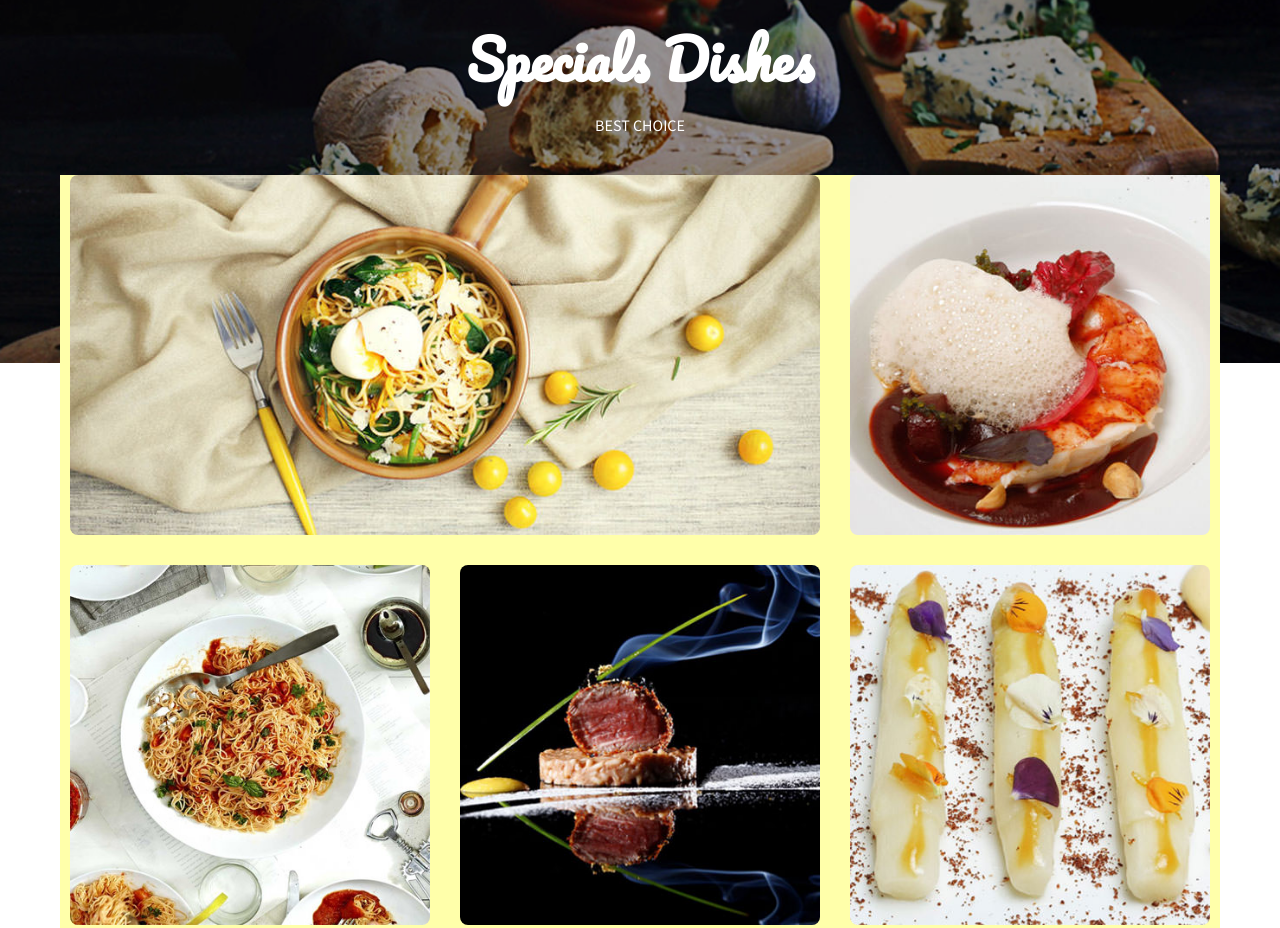
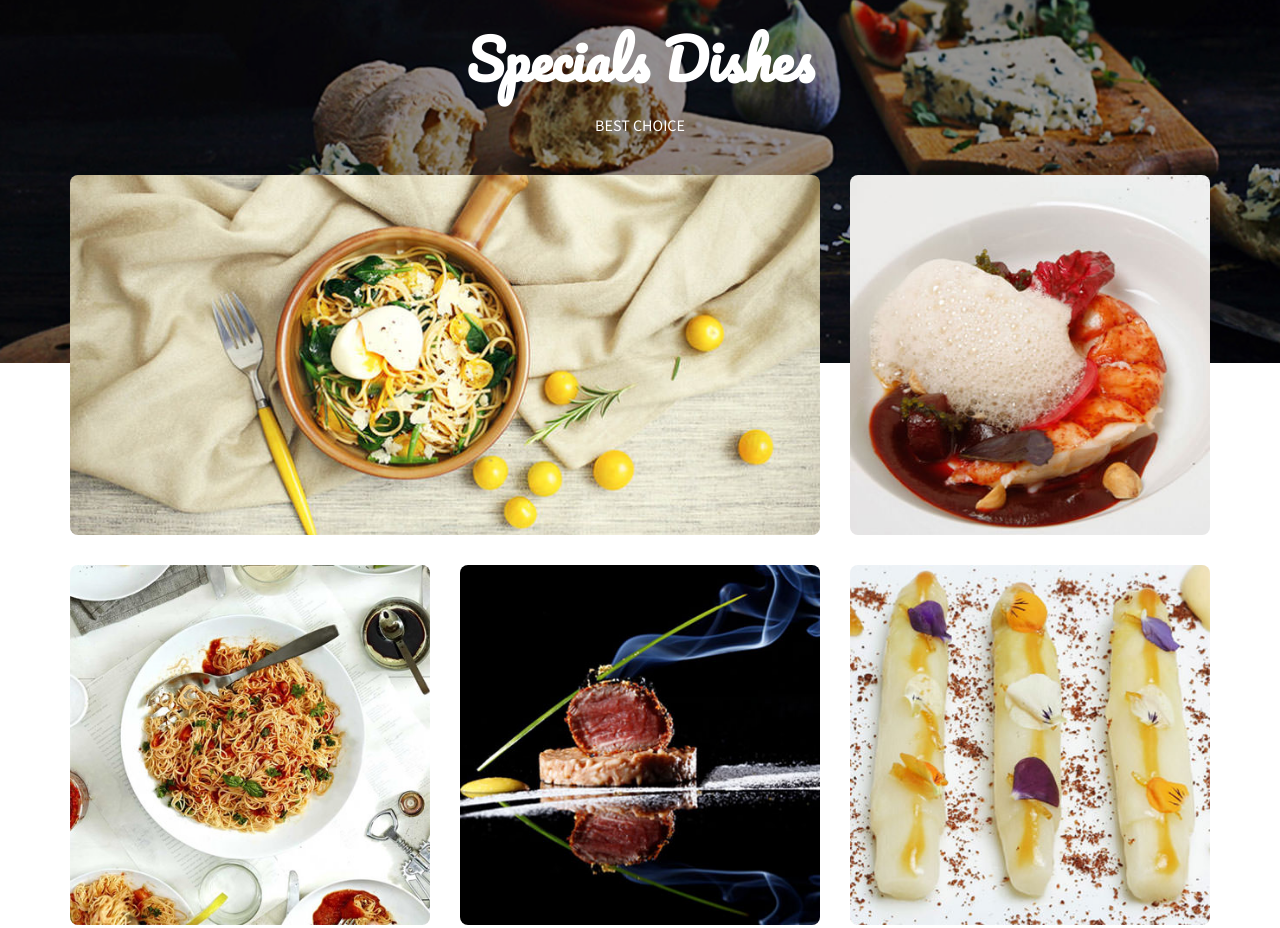
Before and after one commit to choiseunghun3000/kuliner, a plain HTML site: page index.html in a window 1280 px wide. Shown: the part 1287-2215 px from the top of the page. Drawn offline with Linux system fonts and the light colour scheme.

Commit message:
third commit

```diff
--- a/css/style.css
+++ b/css/style.css
@@ -216,7 +216,7 @@ a{text-decoration: none;}
     margin: 0 auto;
     padding: 0 10px;
     font-size: 0;
-    background: #ffa;
+    /* background: #ffa; */
 }
 #special #main_cont .cont_part .wrap .outer{
     display: inline-block;
```
